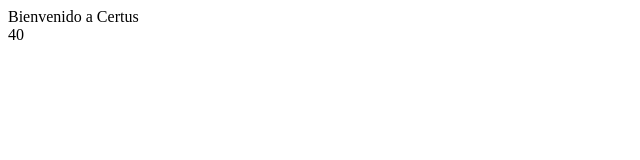
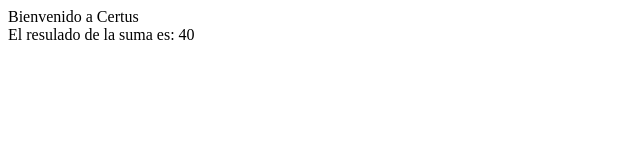
Before and after one commit to Dietmar1316/javascript, a plain HTML site: page index.html in a window 1280 px wide. Shown: the whole page, without its empty margins (0-640 px from the left). Drawn offline with Linux system fonts and the light colour scheme.

Commit message:
Update index.html

```diff
--- a/index.html
+++ b/index.html
@@ -10,13 +10,16 @@
     <div id="resultado"></div>
 
     <script>
-        var mensaje="Bienvenido a Certus";
-        document.getElementById('mensaje').innerHTML=mensaje;
-        var valor1=10;
-        var valor2=30;
-        var suma=valor1+valor2;
+        var _valor1=10;
 
-        document.getElementById('resultado').innerHTML=suma;
+        var $valor2=30;
+
+        var suma=_valor1+$valor2;
+        document.getElementById('resultado').innerHTML="El resulado de la suma es: " + suma;
+
+        var nombreInstituto="Certus";
+
+        document.getElementById('mensaje').innerHTML="Bienvenido a " +nombreInstituto;
     </script>
 </body>
 </html>
```
